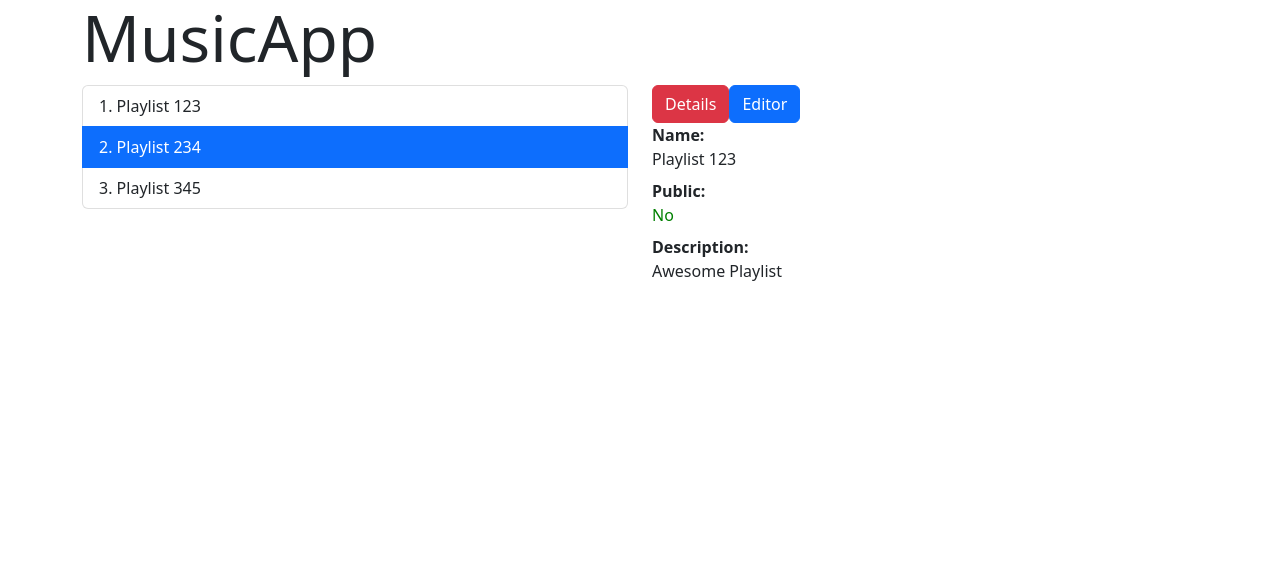
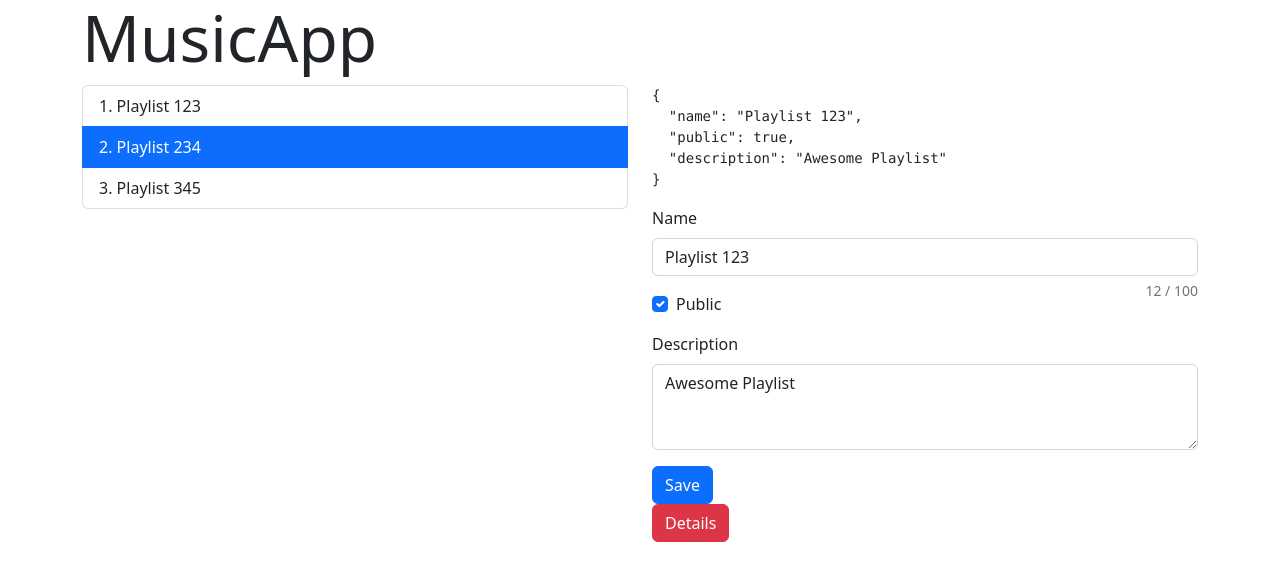
Before and after one commit to ev45ive/sages-react-open-grudzien, a React (Create React App) app: page / in a window 1280 px wide. Both pictures are taken after a click on the button "Editor". Shown: the top 580 px of the page. Built offline with nearby package versions, Linux system fonts and the light colour scheme.

Commit message:
Switching modes - Conditional Rendering  { ? / && }

```diff
--- a/src/playlists/components/PlaylistList.tsx
+++ b/src/playlists/components/PlaylistList.tsx
@@ -25,6 +25,7 @@ const PlaylistList = (props: Props) => {
               `list-group-item-action`,
               playlist.id === selectedId && "active"
             )}
+            key={playlist.id}
             onClick={() => select(playlist.id)}
           >
             {index + 1}. {playlist.name}
--- a/src/playlists/containers/PlaylistsView.tsx
+++ b/src/playlists/containers/PlaylistsView.tsx
@@ -30,11 +30,18 @@ const PlaylistsView = (props: Props) => {
           <PlaylistList />
         </div>
         <div className="col">
-          <button className="btn btn-danger">Details</button>
-          <button className="btn btn-primary">Editor</button>
-
-          {true ? <PlaylistDetails playlist={selected} /> : null}
-          {false && <PlaylistEditor />}
+          {mode === "editor" && (
+            <>
+              <PlaylistEditor />
+              <button className="btn btn-danger" onClick={showDetails}>Details</button>
+            </>
+          )}
+          {mode === "details" && (
+            <>
+              <PlaylistDetails playlist={selected} />
+              <button className="btn btn-primary" onClick={showEditor}>Editor</button>
+            </>
+          )}
         </div>
       </div>
     </div>
```
